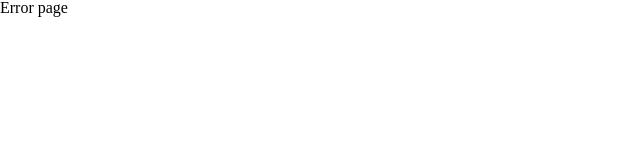
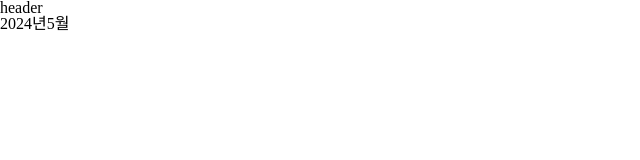
Before and after one commit to Wild-Pokemon/MeetMe_frontend, a React (Vite) app: page /calendar in a window 1280 px wide. Before the commit this address had no page. Shown: the top 160 px of the page, without its empty margins (0-640 px from the left). Built offline with nearby package versions, Linux system fonts and the light colour scheme.

Commit message:
💄 캘린더 ui작업중

```diff
--- a/package.json
+++ b/package.json
@@ -11,6 +11,7 @@
   },
   "dependencies": {
     "axios": "^1.7.2",
+    "date-fns": "^3.6.0",
     "lottie-react": "^2.4.0",
     "prop-types": "^15.8.1",
     "react": "^18.2.0",
--- /dev/null
+++ b/src/pages/calender/Calender.jsx
@@ -0,0 +1,18 @@
+import { useState } from "react";
+import { getYear, getMonth, getDate, getDay } from "date-fns";
+
+function Calender() {
+  const [currentData, setCurrentData] = useState(new Date());
+  const year = getYear(currentData);
+  const month = getMonth(currentData);
+  console.log(year);
+
+  const week = ["일", "월", "화", "수", "목", "금", "토"];
+  return (
+    <div>
+      {year}년{month}월
+    </div>
+  );
+}
+
+export default Calender;
--- a/src/routes.jsx
+++ b/src/routes.jsx
@@ -1,6 +1,7 @@
 import Layout from "@components/layout/Layout";
 import ErrorPage from "@pages/ErrorPage";
 import MainPage from "@pages/MainPage";
+import Calender from "@pages/calender/Calender";
 import FriendListPage from "@pages/friends/FriendListPage";
 import { Navigate, createBrowserRouter } from "react-router-dom";
 
@@ -22,6 +23,10 @@ const router = createBrowserRouter([
         path: "friends",
         element: <FriendListPage />,
       },
+      {
+        path: "calendar",
+        element: <Calender />,
+      },
     ],
   },
 ]);
```
Also changed, not shown: 1 other file (tests, documents, lock files or other folders).
